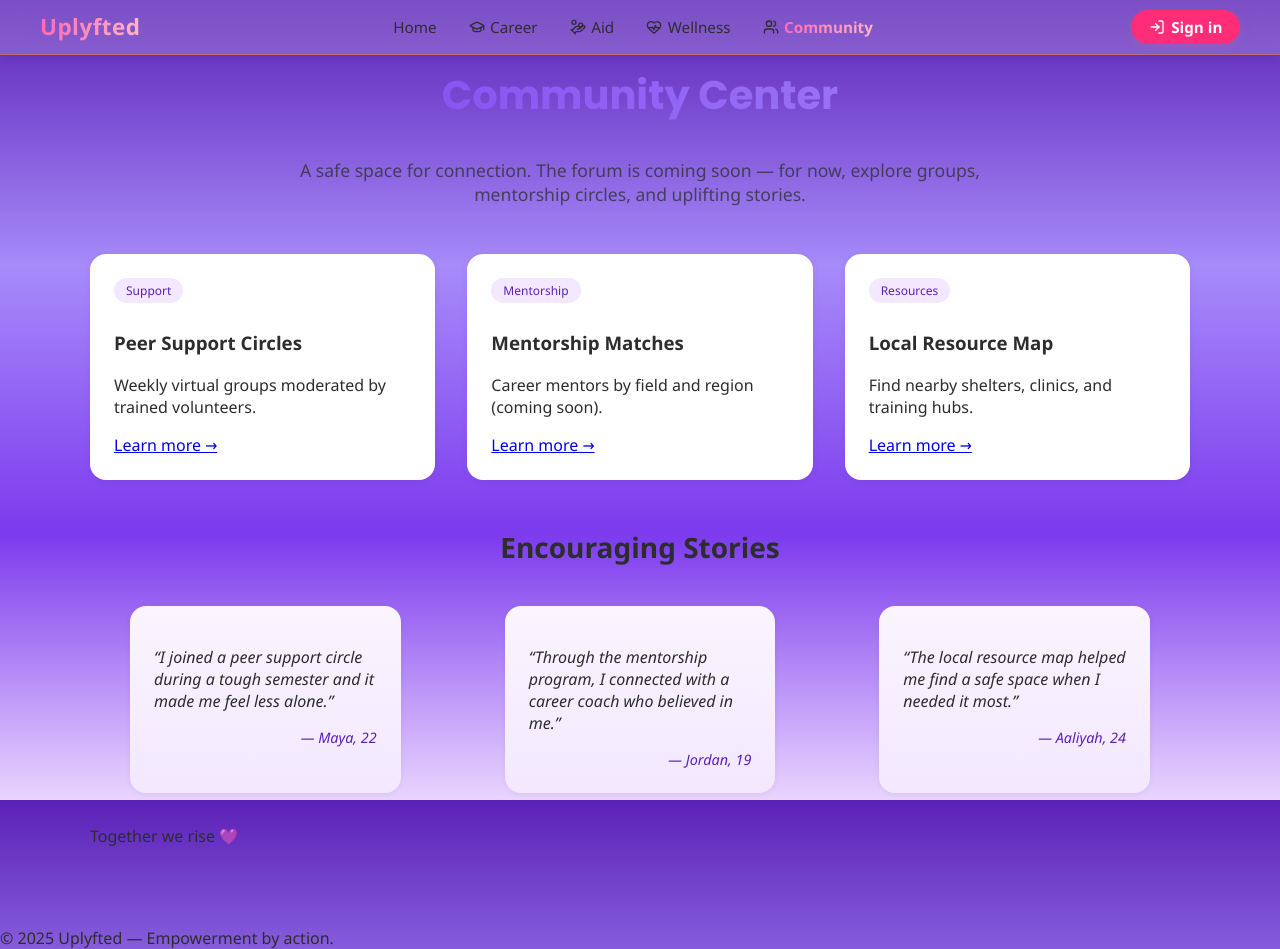
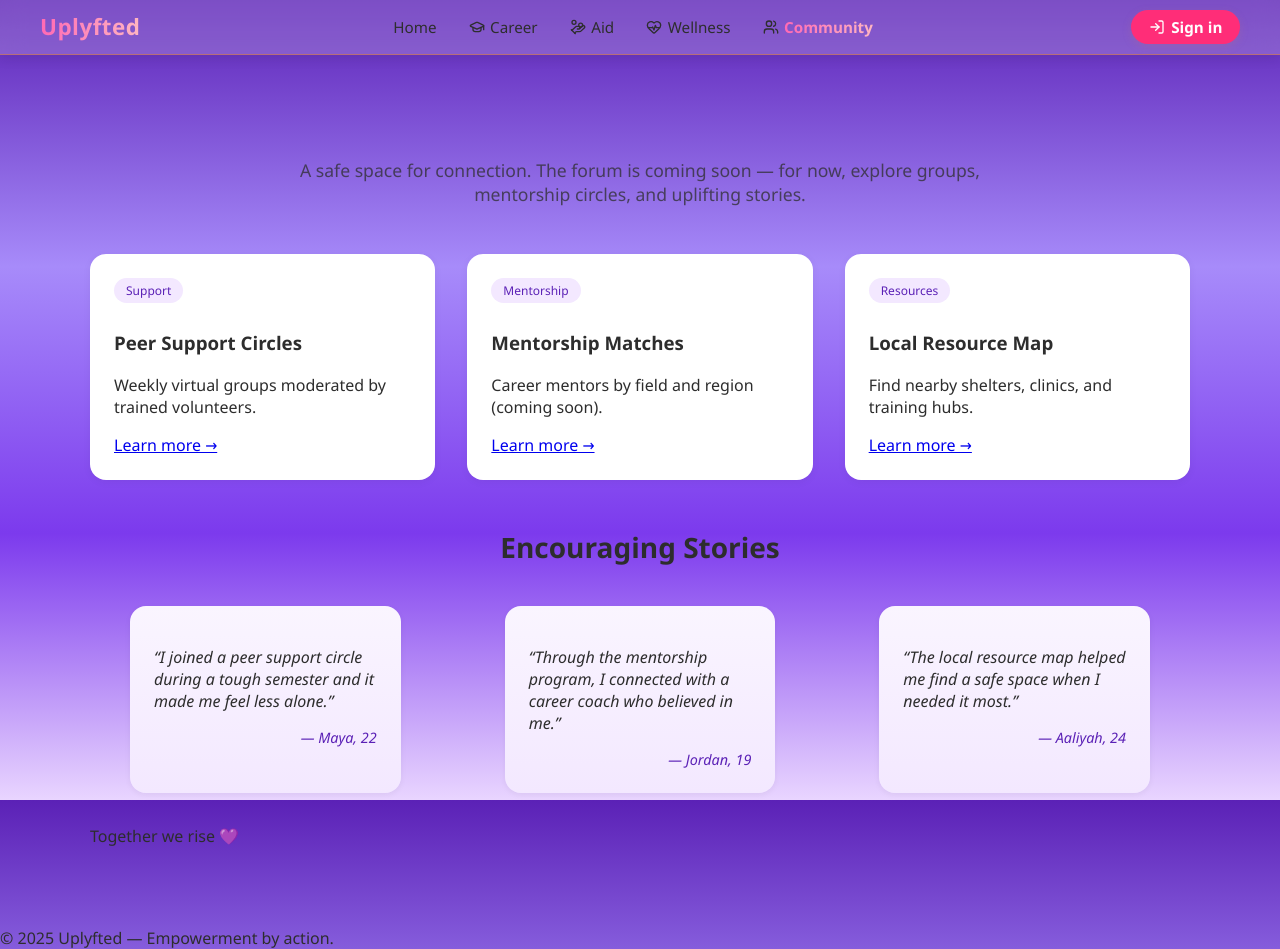
Before and after one commit to Sparshar-Njuguna/UPLYFTED, a React (Vite) app: page /community in a window 1280 px wide. Built offline with nearby package versions, Linux system fonts and the light colour scheme.

Commit message:
Changed the background color of Community page h2

```diff
--- a/src/styles/Community.css
+++ b/src/styles/Community.css
@@ -13,7 +13,7 @@
   font-family: "Poppins", sans-serif;
   font-size: 2.5rem;
   font-weight: 700;
-  background: linear-gradient(90deg, #7c3aed, #a78bfa);
+  background:
   -webkit-background-clip: text;
   -webkit-text-fill-color: transparent;
 }
```
